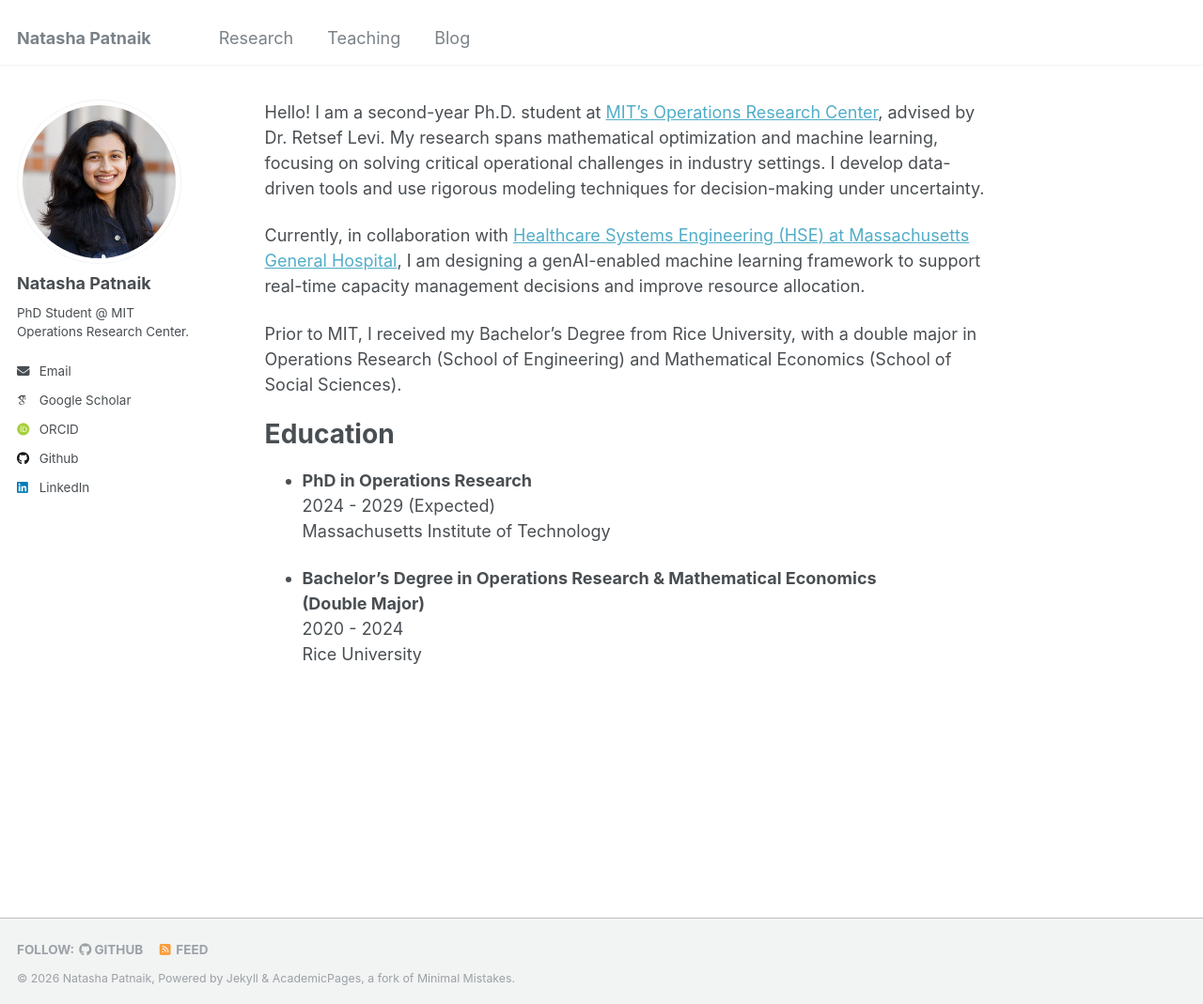
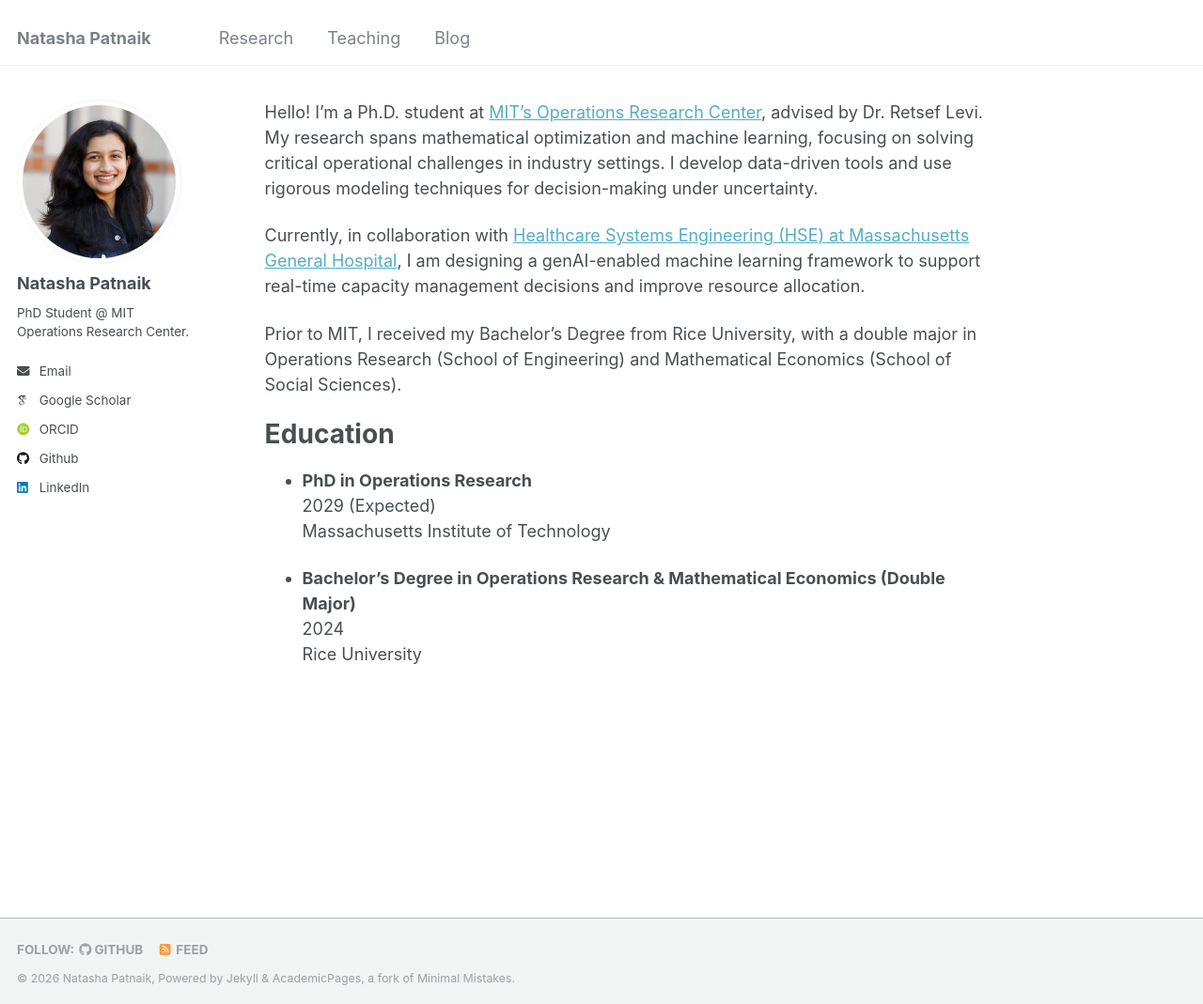
Before and after one commit to natasha-patnaik-321/natasha-patnaik-321.github.io, a Jekyll site: the page built from _pages/about.md, in a window 1280 px wide and 1069 px high. Shown: the whole window at 94% size. Built offline with Jekyll 4.4.1, drawn with Linux system fonts in a browser that asks for light colours; some web fonts are replaced.

```diff
--- a/_pages/about.md
+++ b/_pages/about.md
@@ -6,7 +6,7 @@ redirect_from:
   - /about.html
 ---
 
-Hello! I am a second-year Ph.D. student at [MIT's Operations Research Center](https://orc.mit.edu/), advised by Dr. Retsef Levi. My research spans mathematical optimization and machine learning, focusing on solving critical operational challenges in industry settings. I develop data-driven tools and use rigorous modeling techniques for decision-making under uncertainty.
+Hello! I'm a Ph.D. student at [MIT's Operations Research Center](https://orc.mit.edu/), advised by Dr. Retsef Levi. My research spans mathematical optimization and machine learning, focusing on solving critical operational challenges in industry settings. I develop data-driven tools and use rigorous modeling techniques for decision-making under uncertainty.
 
 Currently, in collaboration with [Healthcare Systems Engineering (HSE) at Massachusetts General Hospital](https://www.massgeneral.org/research), I am designing a genAI-enabled machine learning framework to support real-time capacity management decisions and improve resource allocation.
 
@@ -16,10 +16,9 @@ Education
 ======
 
 - **PhD in Operations Research** \
-  2024 - 2029 (Expected) \
+  2029 (Expected) \
   Massachusetts Institute of Technology
 
-- **Bachelor's Degree in Operations Research & Mathematical Economics** \
-  **(Double Major)** \
-  2020 - 2024 \
+- **Bachelor's Degree in Operations Research & Mathematical Economics (Double Major)** \
+  2024 \
   Rice University
```
Also changed, not shown: _pages/blog.md (+3 -6 lines), _pages/publications.html (deleted, +0 -33 lines), _pages/publications.md (added, +16 -0 lines), _pages/teaching.html (deleted, +0 -12 lines), _pages/teaching.md (added, +11 -0 lines), _posts/2199-01-01-future-post.md (deleted, +0 -11 lines), _publications/2009-10-01-paper-title-number-1.md (deleted, +0 -14 lines), _publications/2010-10-01-paper-title-number-2.md (deleted, +0 -14 lines), _teaching/teaching-page.md (+2 -2 lines).
